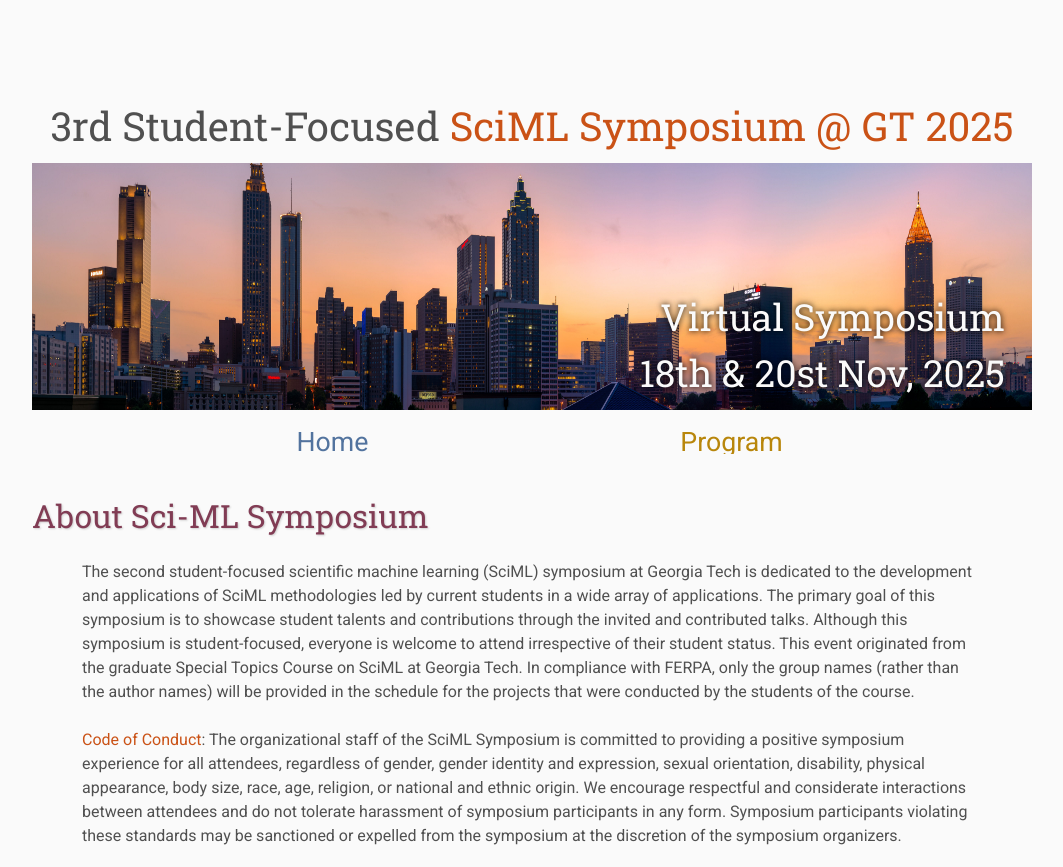
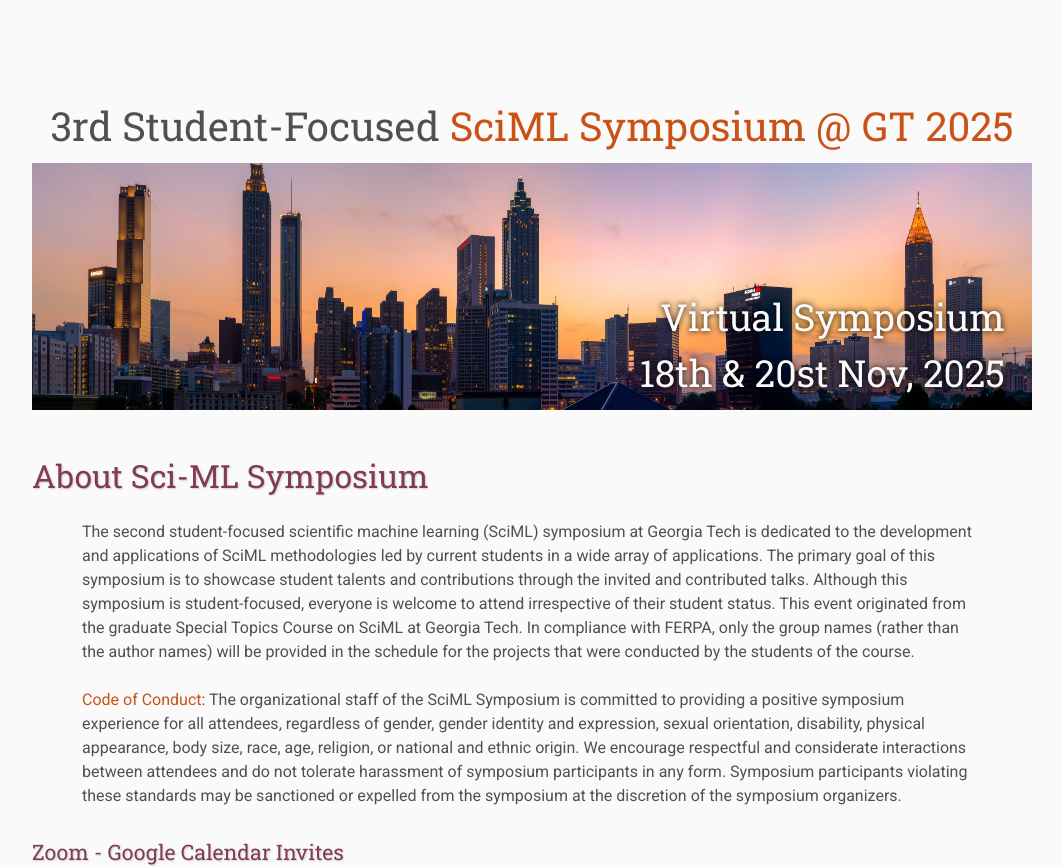
Before and after one commit to rpestourie/sciml-symposium-2025.github.io, a plain HTML site: page index.html in a window 1280 px wide. Shown: the top 867 px of the page, without its empty margins (108-1171 px from the left). Drawn offline with Linux system fonts and the light colour scheme.

Commit message:
Remove navigation table from index.html
Removed navigation table from the index.html file.

```diff
--- a/index.html
+++ b/index.html
@@ -25,17 +25,6 @@
             Virtual Symposium <br>18th & 20st Nov, 2025
         </div>
     </div>
-
-    <table class="navigation">
-        <tr>
-            <td class="navigation">
-                <a class="current" title="Conference Home Page" href=".">Home</a>
-            </td>
-            <td class="navigation">
-                <a title="Conference Program" href="program">Program</a>
-            </td>
-        </tr>
-    </table>
 
     <h2>About Sci-ML Symposium</h2>
     <p>
```
